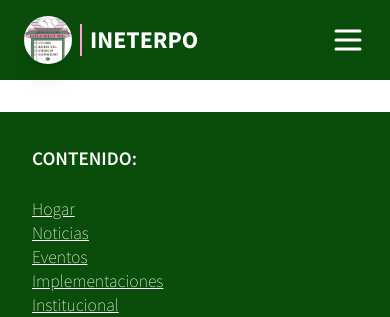
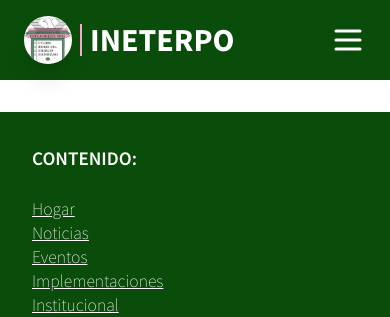
Before and after one commit to caicedoficial/web-ineterpo, a Django app: template templates/index.html in a window 390 px wide. Shown: the top 317 px of the page. Run offline with Django 5.2, Linux system fonts and the light colour scheme; the template is opened without the code that fills it, so the values that code supplies are empty; parts of the project's set-up code (start-up, migrations or seed data) failed here and were passed over.

Commit message:
Añadir nuevas clases de tamaño de fuente y ajustar el encabezado para mejorar la presentación del título.

```diff
--- a/static/src/output.css
+++ b/static/src/output.css
@@ -1965,6 +1965,18 @@ video {
   font-size: 1.1rem;
 }
 
+.text-\[1\.7rem\] {
+  font-size: 1.7rem;
+}
+
+.text-\[1\.8rem\] {
+  font-size: 1.8rem;
+}
+
+.text-\[2rem\] {
+  font-size: 2rem;
+}
+
 .font-bold {
   font-weight: 700;
 }
@@ -1987,6 +1999,10 @@ video {
 
 .leading-\[1\.5\] {
   line-height: 1.5;
+}
+
+.leading-none {
+  line-height: 1;
 }
 
 .tracking-wider {
--- a/templates/layout/header/components/HeaderTitleSection.html
+++ b/templates/layout/header/components/HeaderTitleSection.html
@@ -4,6 +4,6 @@
     <img class="w-[3rem] h-auto aspect-square shadow-xl bg-white rounded-full lg:w-[4rem]"
         src="{% static 'images/ineterpo.webp' %}"
         alt="Logo del INETERPO">
-    <h1 class="text-white font-sourceBold text-2xl border-secundary cursor-default border-l-2 pl-2 lg:text-4xl lg:pl-4"
+    <h1 class="text-white font-sourceBold text-[2rem] leading-none border-secundary cursor-default border-l-2 pl-2 lg:text-4xl lg:pl-4"
         title="Institución Educativa Técnica Comercial Teófilo Roberto Potes">INETERPO</h1>
 </section>
--- a/templates/layout/header/header.html
+++ b/templates/layout/header/header.html
@@ -1,5 +1,5 @@
 {% load static %}
-<header class="py-4 px-6 bg-primary sticky z-20 mb-4">
+<header class="py-4 px-6 bg-primary sticky top-0 z-20 mb-4">
     <div class="flex items-center justify-between gap-[7rem] max-w-[1140px] mx-auto">
         {% include 'header/components/HeaderTitleSection.html' %}
         {% include 'header/components/HeaderNavSection.html' %}
```
